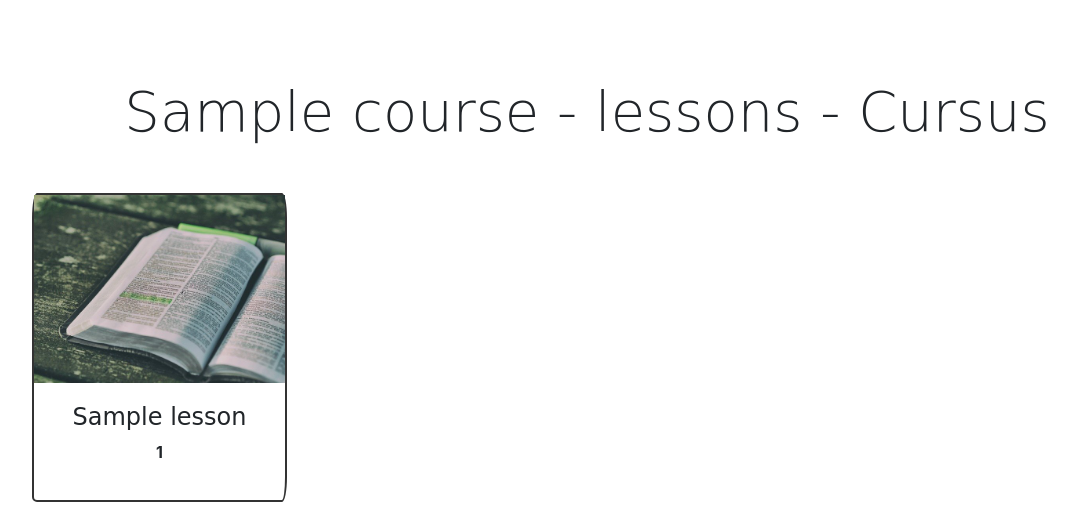
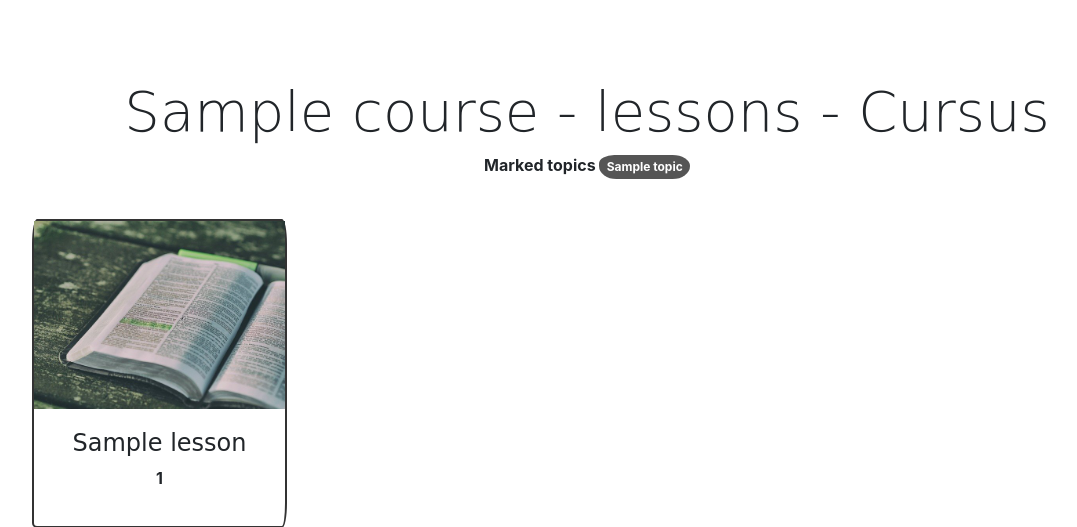
Before and after one commit to alena-kono/cursus, a Flask app: page /courses/1 in a window 1280 px wide. Shown: the part 58-585 px from the top of the page, without its empty margins (53-1130 px from the left). Run offline with Flask 2, Linux system fonts and the light colour scheme; a user stored in the database is signed in; tables that the repository leaves empty hold one stand-in row (values such as "Sample post"); some libraries are stand-ins or nearby versions; some web fonts are replaced.

Commit message:
Implement displaying all topics inside course

```diff
--- a/cursus_app/course/views.py
+++ b/cursus_app/course/views.py
@@ -93,6 +93,7 @@ def courses_in_topic(topic_id):
 @login_required
 def lessons_in_course(course_id):
     course = Course.query.get(course_id)
+    topics = course.get_all_topics()
     page_title = f"{course.title} - lessons - Cursus"
     lessons_in_course = course.get_all_lessons()
     return render_template(
@@ -100,7 +101,8 @@ def lessons_in_course(course_id):
         page_title=page_title,
         current_user=current_user,
         lessons_in_course=lessons_in_course,
-        course_id=course_id
+        course_id=course_id,
+        topics=topics
     )
 
 
--- a/cursus_app/templates/course/lessons_in_course.html
+++ b/cursus_app/templates/course/lessons_in_course.html
@@ -6,6 +6,10 @@
         <div class="row mt-lg-5">
             <div class="col">
                 <h1 class="display-4">{{page_title}}</h1>
+                <span>Marked topics</span>
+                {% for topic in topics %}
+                <span class="badge badge-pill badge-secondary">{{ topic.name }}</span>
+                {% endfor %}
             </div>
         </div>
     </div>
```
